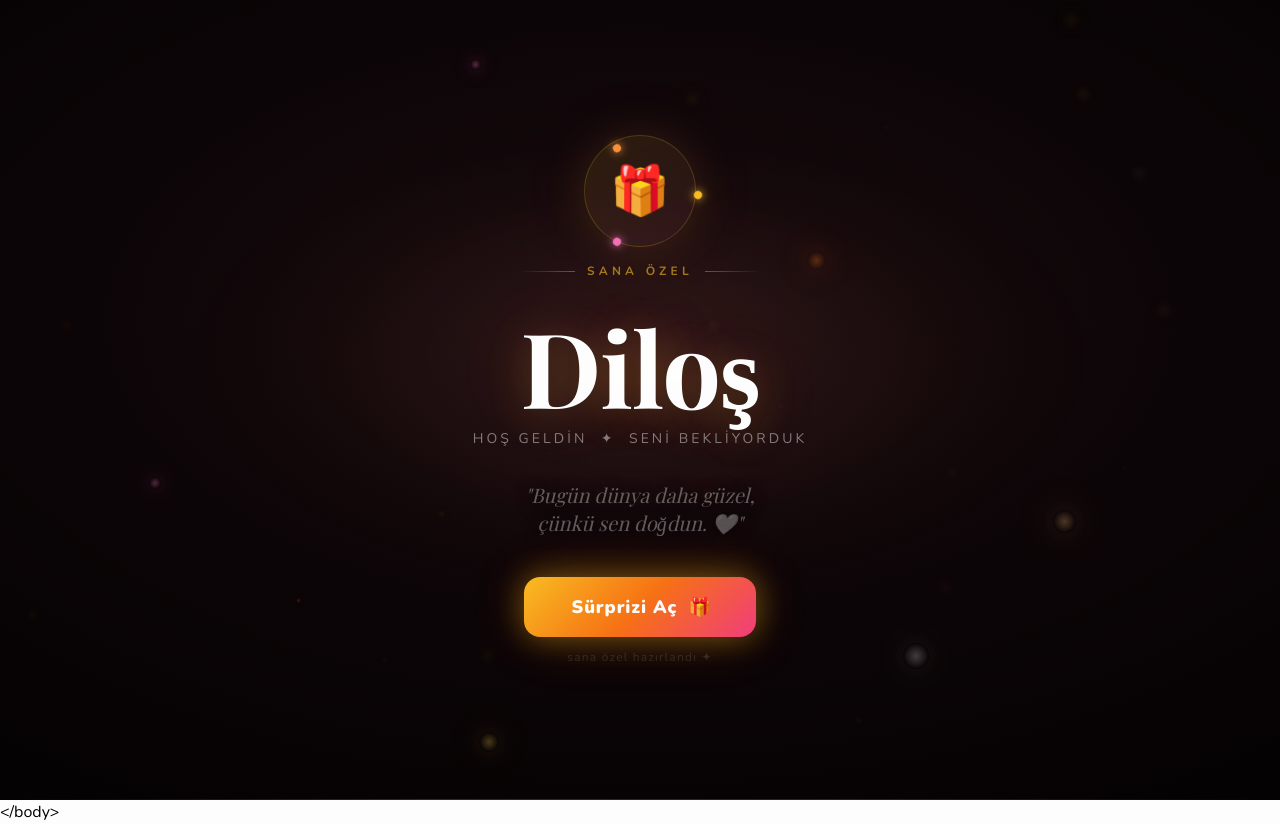
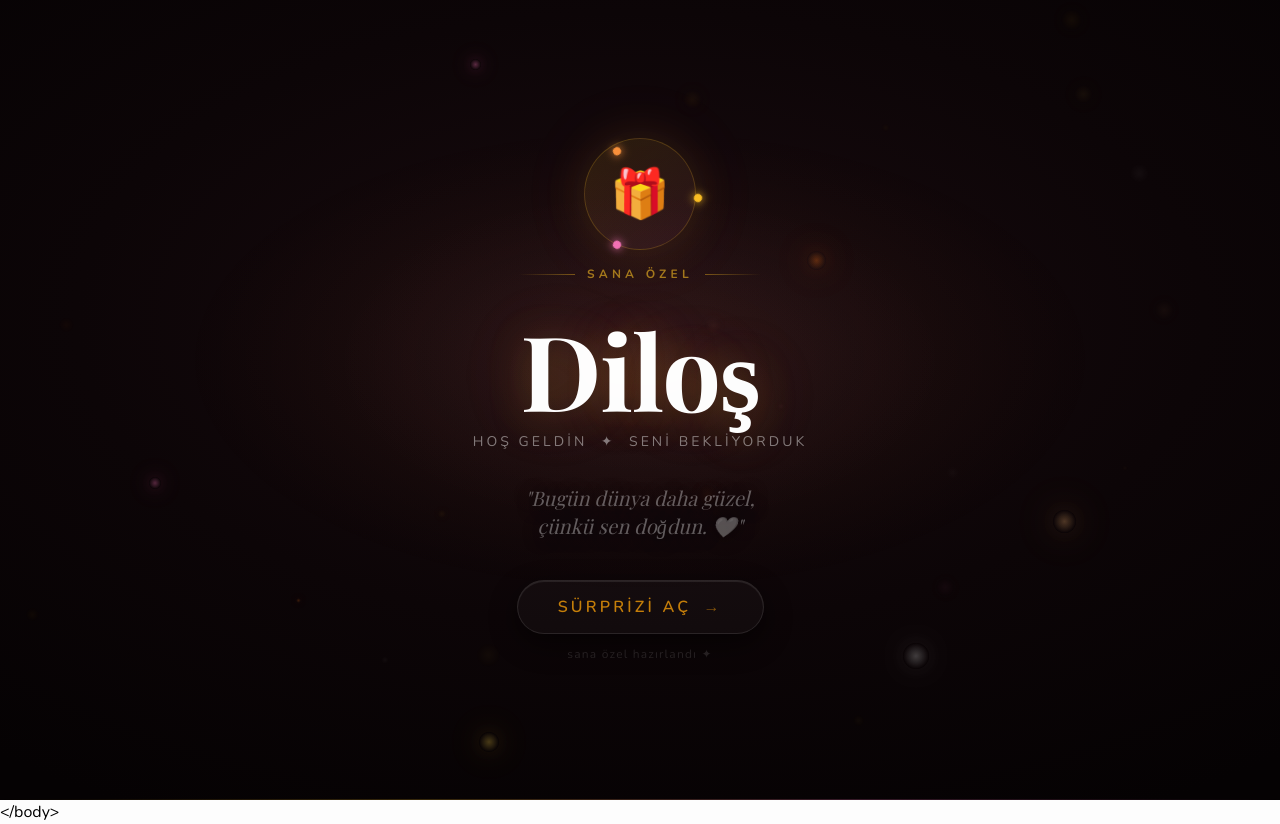
Before and after one commit to metealcl/dilos, a React (Vite) app: page / in a window 1280 px wide. Built offline with nearby package versions, Linux system fonts and the light colour scheme; a web font is replaced by a local one.

Commit message:
Revise buttons to Professional Plus Web 3.0 aesthetic

```diff
--- a/src/components/Phase1.jsx
+++ b/src/components/Phase1.jsx
@@ -158,38 +158,21 @@ export default function Phase1({ onLaunch }) {
             >
               <motion.button
                 onClick={onLaunch}
-                onMouseEnter={() => setButtonHovered(true)}
-                onMouseLeave={() => setButtonHovered(false)}
-                className="relative group px-12 py-4 rounded-2xl overflow-hidden font-nunito font-black text-base md:text-lg text-white tracking-wider select-none"
-                whileHover={{ scale: 1.04 }}
-                whileTap={{ scale: 0.96 }}
+                className="relative group px-10 py-3.5 rounded-full overflow-hidden font-nunito text-sm md:text-base text-white/90 tracking-[0.2em] uppercase select-none border border-white/10"
+                whileHover={{ scale: 1.02 }}
+                whileTap={{ scale: 0.98 }}
                 style={{
-                  background: buttonHovered
-                    ? 'linear-gradient(135deg, #f97316, #f43f7e, #e11d48)'
-                    : 'linear-gradient(135deg, #fbbf24, #f97316, #f43f7e)',
-                  boxShadow: buttonHovered
-                    ? '0 0 50px rgba(249,115,22,0.7), 0 0 90px rgba(244,63,126,0.4), 0 16px 40px rgba(0,0,0,0.3)'
-                    : '0 0 30px rgba(251,191,36,0.4), 0 0 60px rgba(249,115,22,0.25), 0 12px 30px rgba(0,0,0,0.25)',
-                  transition: 'all 0.35s ease',
+                  background: 'rgba(255,255,255,0.03)',
+                  backdropFilter: 'blur(10px)',
+                  boxShadow: 'inset 0 1px 1px rgba(255,255,255,0.1), 0 10px 30px rgba(0,0,0,0.5)',
+                  transition: 'all 0.4s cubic-bezier(0.16, 1, 0.3, 1)',
                 }}
               >
-                {/* Shine */}
-                <div
-                  className="absolute inset-0 opacity-0 group-hover:opacity-100 transition-opacity duration-300"
-                  style={{
-                    background: 'linear-gradient(90deg,transparent 0%,rgba(255,255,255,0.22) 50%,transparent 100%)',
-                    backgroundSize: '200% 100%',
-                    animation: 'shimmer 1.6s linear infinite',
-                  }}
-                />
-                <span className="relative z-10 flex items-center gap-2">
-                  <span>Sürprizi Aç</span>
-                  <motion.span
-                    animate={{ x: [0, 5, 0] }}
-                    transition={{ repeat: Infinity, duration: 1.2 }}
-                  >
-                    🎁
-                  </motion.span>
+                {/* Subtle hover glow behind text */}
+                <div className="absolute inset-0 opacity-0 group-hover:opacity-100 bg-gradient-to-r from-amber-500/10 via-orange-500/10 to-amber-500/10 transition-opacity duration-500" />
+                <span className="relative z-10 flex items-center gap-3">
+                  <span className="font-semibold text-amber-500/80 group-hover:text-amber-400 transition-colors duration-500">Sürprizi Aç</span>
+                  <span className="text-amber-500/50 group-hover:text-amber-400 transition-colors duration-500">→</span>
                 </span>
               </motion.button>
 
--- a/src/components/SecretVault.jsx
+++ b/src/components/SecretVault.jsx
@@ -69,31 +69,38 @@ export default function SecretVault() {
             </motion.div>
 
             {/* Keypad */}
-            <div className="grid grid-cols-3 gap-4">
+            <div className="grid grid-cols-3 gap-6 max-w-[240px] mx-auto">
               {[1, 2, 3, 4, 5, 6, 7, 8, 9].map(num => (
-                <button
+                <motion.button
                   key={num}
                   onClick={() => handleKey(num.toString())}
-                  className="h-14 rounded-full text-white/80 font-nunito text-xl font-bold active:scale-90 transition-transform cursor-pointer"
-                  style={{ background: 'rgba(255,255,255,0.05)', border: '1px solid rgba(255,255,255,0.05)' }}
+                  whileHover={{ scale: 1.05, backgroundColor: 'rgba(255,255,255,0.08)' }}
+                  whileTap={{ scale: 0.95, backgroundColor: 'rgba(251,191,36,0.15)' }}
+                  className="h-16 w-16 mx-auto rounded-full text-white/80 font-nunito text-2xl font-light cursor-pointer flex items-center justify-center shadow-[inset_0_1px_1px_rgba(255,255,255,0.05)] border border-white/0 hover:border-white/5 transition-colors"
+                  style={{ background: 'rgba(255,255,255,0.03)' }}
                 >
                   {num}
-                </button>
+                </motion.button>
               ))}
               <div />
-              <button
+              <motion.button
                 onClick={() => handleKey('0')}
-                className="h-14 rounded-full text-white/80 font-nunito text-xl font-bold active:scale-90 transition-transform cursor-pointer"
-                style={{ background: 'rgba(255,255,255,0.05)', border: '1px solid rgba(255,255,255,0.05)' }}
+                whileHover={{ scale: 1.05, backgroundColor: 'rgba(255,255,255,0.08)' }}
+                whileTap={{ scale: 0.95, backgroundColor: 'rgba(251,191,36,0.15)' }}
+                className="h-16 w-16 mx-auto rounded-full text-white/80 font-nunito text-2xl font-light cursor-pointer flex items-center justify-center shadow-[inset_0_1px_1px_rgba(255,255,255,0.05)] border border-white/0 hover:border-white/5 transition-colors"
+                style={{ background: 'rgba(255,255,255,0.03)' }}
               >
                 0
-              </button>
-              <button
+              </motion.button>
+              <motion.button
                 onClick={handleDelete}
-                className="h-14 rounded-full text-white/40 font-nunito text-sm font-bold active:scale-90 transition-transform flex items-center justify-center cursor-pointer"
+                whileHover={{ scale: 1.05, backgroundColor: 'rgba(255,255,255,0.08)' }}
+                whileTap={{ scale: 0.95, backgroundColor: 'rgba(2ef,68,68,0.2)' }}
+                className="h-16 w-16 mx-auto rounded-full text-white/40 hover:text-red-400 font-nunito text-base font-light cursor-pointer flex items-center justify-center shadow-[inset_0_1px_1px_rgba(255,255,255,0.05)] border border-white/0 hover:border-red-500/20 transition-colors"
+                style={{ background: 'rgba(255,255,255,0.03)' }}
               >
                 ⌫
-              </button>
+              </motion.button>
             </div>
           </motion.div>
         ) : (
```
